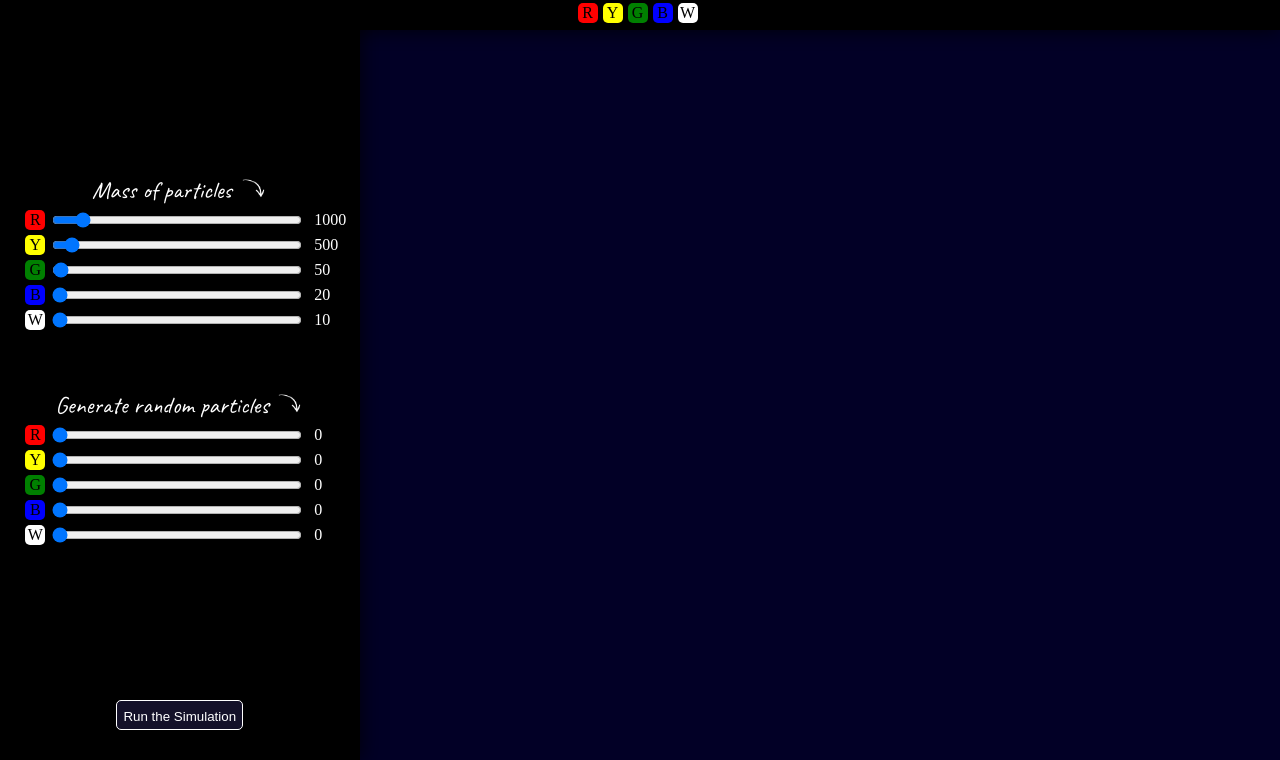
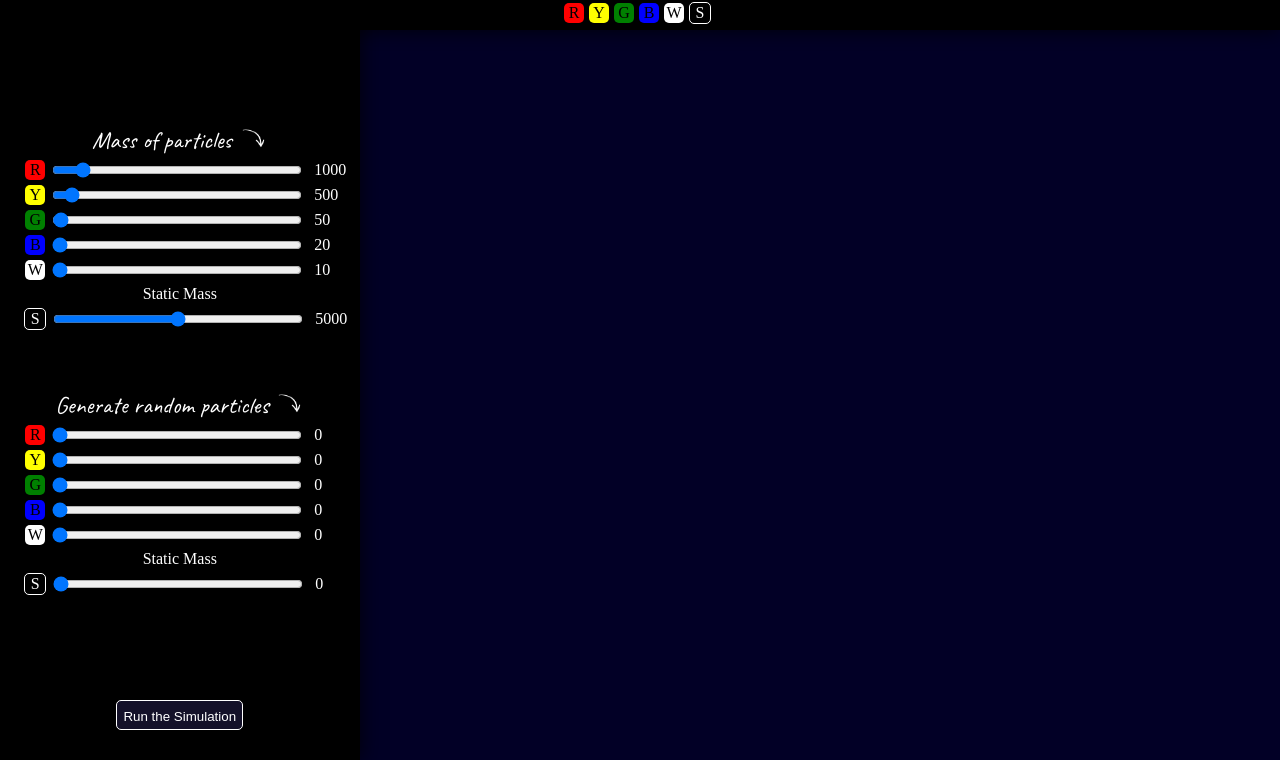
Before and after one commit to ugurozdemir97/Gravity-Simulation, a plain HTML site: page index.html in a window 1280 px wide. Shown: the part 40-800 px from the top of the page. Drawn offline with Linux system fonts and the light colour scheme.

Commit message:
Update index.html

```diff
--- a/index.html
+++ b/index.html
@@ -24,6 +24,7 @@
             <div class="green color" onclick="addBorder(this)">G</div>
             <div class="blue color" onclick="addBorder(this)">B</div>
             <div class="white color" onclick="addBorder(this)">W</div>
+            <div class="black color" onclick="addBorder(this)">S</div>
         </div>
     </header>
 
@@ -57,6 +58,12 @@
                 <input id="whiteMass" type="range" min="10" max="10000" value="10" class="slider" oninput="showValue(this)">
                 <output>10</output>
             </div>
+            Static Mass
+            <div class="flex">
+                <div class="black color">S</div>
+                <input id="staticMass" type="range" min="10" max="10000" value="5000" class="slider" oninput="showValue(this)">
+                <output>5000</output>
+            </div>
             <div class="emptySpace"></div>
 
             <!-- Random generations-->
@@ -86,6 +93,12 @@
                 <input id="randomWhite" type="range" min="0" max="150" value="0" class="slider" oninput="showValue(this)">
                 <output>0</output>
             </div>
+            Static Mass
+            <div class="flex">
+                <div class="black color">S</div>
+                <input id="randomStatic" type="range" min="0" max="150" value="0" class="slider" oninput="showValue(this)">
+                <output>0</output>
+            </div>
             <button type="button" onclick="createAndRun()">Run the Simulation</button>
         </aside>
 
```
